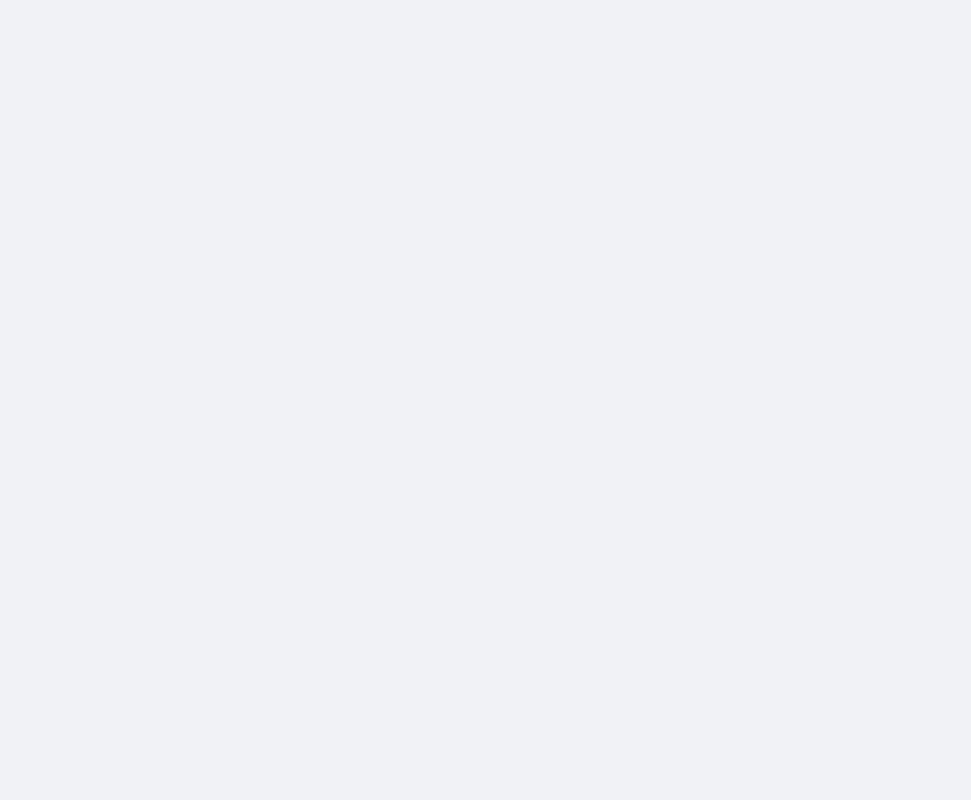
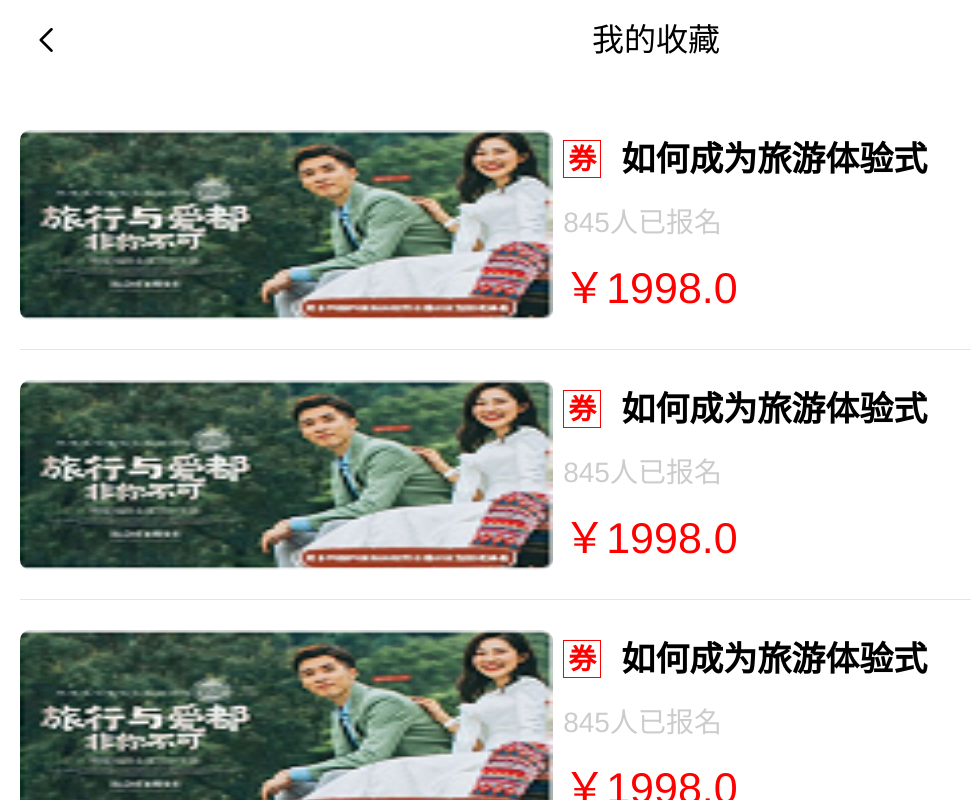
Before and after one commit to ismoneky/everday, a Vue app: page /#/mycollection in a window 1280 px wide. Shown: the whole page, without its empty margins (0-971 px from the left). Built offline with nearby package versions, Linux system fonts and the light colour scheme.

Commit message:
补充内容

```diff
--- a/src/router/index.js
+++ b/src/router/index.js
@@ -76,6 +76,10 @@ const routes = [{
     path: '/balance',
     name: 'balance',
     component: () => import('../views/profile/balance.vue')
+  }, {
+    path: '/mycollection',
+    name: 'mycollection',
+    component: () => import('../views/profile/mycollection.vue')
   }
 ]
 
--- a/src/views/profile/balance.vue
+++ b/src/views/profile/balance.vue
@@ -1,21 +1,41 @@
 <template>
   <div class="balance">
-    <top-nav title="我的余额"></top-nav>
+    <top-nav title="我的余额" class="border-bottom"></top-nav>
     <div class="content">
       <div class="cont-balance">账户余额： <span>5.01 &nbsp;学习币</span></div>
       <div class="cont-check">
         <ul>
           <li v-for="(item, index) in list" :key="index">
-            <section>
+            <section class="li-left">
               <img src="/money.jpg" />
-              <span>{{ item.count }}</span>
+              <span>{{ item.count }}</span
+              >学习币
             </section>
-            <section>
+            <section class="li-right">
               ￥<span>{{ item.money }}</span>
             </section>
           </li>
         </ul>
       </div>
+
+      <div class="text">
+        <h2 class="border-bottom">充值中心</h2>
+        <section>
+          <p>
+            1.学习币是网校中专有的一种虚拟货币，大家可以用学习币购买网校内的任何虚拟商品，比如课程、电子书
+          </p>
+          <p>2.充值后没有使用期限，但无法提现，退款和转赠他人。</p>
+          <p>3.如果遇到无法充值，充值失败等问题，请联系客服</p>
+        </section>
+        <div class="text-xieyi">
+          <input type="checkbox" name="" id="" />
+          阅读并同意
+          <a href="#">充值服务协议</a>
+        </div>
+      </div>
+    </div>
+    <div class="btndiv">
+      立即充值
     </div>
   </div>
 </template>
@@ -59,8 +79,9 @@ export default {
 }
 .cont-balance {
   width: 100%;
-  height: 1.2rem;
+  height: 1rem;
   background: white;
+  line-height: 1rem;
   font-size: 0.28rem;
   span {
     color: rgb(112, 112, 255);
@@ -68,7 +89,7 @@ export default {
 }
 .cont-check {
   width: 100%;
-  height: 3rem;
+  height: 4.2rem;
   padding: 0.2rem;
   ul {
     width: 100%;
@@ -77,11 +98,86 @@ export default {
     flex-direction: column;
     align-items: center;
     justify-content: space-around;
-    li{
-        width: 100%;
-        height: 0.8rem;
-        background: white;
+    li {
+      width: 100%;
+      height: 1.3rem;
+      background: white;
+      border-radius: 0.2rem;
+      border: 1px solid rgba(202, 202, 202, 0.6);
+      display: flex;
+      align-items: center;
+      justify-content: space-between;
+      margin-top: 0.2rem;
+      font-size: 0.32rem;
+      padding: 0 0.4rem;
+      .li-left {
+        display: flex;
+        align-items: center;
+        justify-content: space-between;
+        color: #666;
+        img {
+          width: 0.3rem;
+          height: 0.4rem;
+          margin-right: 0.1rem;
+        }
+      }
+      .li-right {
+        color: orangered;
+        font-weight: 600;
+        span {
+          font-size: 0.43rem;
+        }
+      }
+    }
+    li:hover {
+      border: 1px solid orangered;
+      box-shadow: 0.001rem 0.001rem 0.1rem 0.001rem orangered;
+      background: #feede3;
     }
   }
 }
+.text {
+  width: 100%;
+  height: 8rem;
+  background: white;
+  padding: 0.2rem;
+  h2 {
+    height: 1rem;
+    line-height: 1rem;
+    font-size: 0.34rem;
+  }
+  section {
+    margin: 0.2rem 0;
+    color: #ccc;
+    font-size: 0.26rem;
+    p {
+      line-height: 0.38rem;
+    }
+  }
+}
+.text-xieyi {
+  width: 100%;
+  height: 0.6rem;
+  font-size: 0.28rem;
+  display: flex;
+  align-items: center;
+  input {
+    margin-right: 0.1rem;
+  }
+  a {
+    margin-left: 0.2rem;
+  }
+}
+.btndiv {
+  width: 100%;
+  height: 1rem;
+  position: fixed;
+  bottom: 0;
+  left: 0;
+  background: orangered;
+  color: white;
+  font-size: 0.32rem;
+  text-align: center;
+  line-height: 1rem;
+}
 </style>
--- /dev/null
+++ b/src/views/profile/mycollection.vue
@@ -0,0 +1,137 @@
+<template>
+  <div class="mycollection">
+    <top-nav title="我的收藏"></top-nav>
+    <div class="content">
+      <div class="content-list border-bottom">
+        <div class="list-left">
+          <img src="/collection.png" alt="" />
+        </div>
+        <div class="list-right">
+          <h2><span>券</span>如何成为旅游体验式</h2>
+          <b>845人已报名</b>
+          <p>￥1998.0</p>
+        </div>
+      </div>
+      <div class="content-list border-bottom">
+        <div class="list-left">
+          <img src="/collection.png" alt="" />
+        </div>
+        <div class="list-right">
+          <h2><span>券</span>如何成为旅游体验式</h2>
+          <b>845人已报名</b>
+          <p>￥1998.0</p>
+        </div>
+      </div>
+
+      <div class="content-list border-bottom">
+        <div class="list-left">
+          <img src="/collection.png" alt="" />
+        </div>
+        <div class="list-right">
+          <h2><span>券</span>如何成为旅游体验式</h2>
+          <b>845人已报名</b>
+          <p>￥1998.0</p>
+        </div>
+      </div>
+      <div class="content-list border-bottom">
+        <div class="list-left">
+          <img src="/collection.png" alt="" />
+        </div>
+        <div class="list-right">
+          <h2><span>券</span>如何成为旅游体验式</h2>
+          <b>845人已报名</b>
+          <p>￥1998.0</p>
+        </div>
+      </div>
+      <div class="content-list border-bottom">
+        <div class="list-left">
+          <img src="/collection.png" alt="" />
+        </div>
+        <div class="list-right">
+          <h2><span>券</span>如何成为旅游体验式</h2>
+          <b>845人已报名</b>
+          <p>￥1998.0</p>
+        </div>
+      </div>
+    </div>
+  </div>
+</template>
+
+<script>
+import topNav from "@/components/topNav";
+export default {
+  components: { topNav },
+  name: "mycollection",
+  data() {
+    return {};
+  },
+  created() {},
+  methods: {},
+};
+</script>
+
+<style lang="scss" scoped>
+.mycollection {
+  width: 100%;
+  height: 100%;
+}
+.content {
+  width: 100%;
+    background: white;
+  height: calc(100% - 0.8rem);
+  padding: 0.2rem;
+  overflow: hidden;
+  overflow-y: auto;
+  .content-list {
+    background: white;
+    width: 100%;
+    height: 2.5rem;
+    display: flex;
+    align-items: center;
+    padding: 0.3rem 0rem;
+    .list-left {
+      width: 43%;
+      height: 100%;
+      img{
+          width: 100%;
+          height: 100%;
+          border-radius: 0.1rem;
+      }
+    }
+    .list-right {
+      padding: 0.1rem;
+      width: 57%;
+      height: 100%;
+      display: flex;
+      flex-direction: column;
+      justify-content: space-between;
+      font-size: 0.28rem;
+      h2 {
+        font-size: 0.34rem;
+        font-weight: 600;
+        display: flex;
+        align-items: center;
+        span {
+          width: 0.38rem;
+          border: 1px solid red;
+          color: red;
+          font-size: 0.28rem;
+          line-height: 0.38rem;
+          text-align: center;
+          height: 0.38rem;
+          display: block;
+          margin-right: 0.2rem;
+        }
+      }
+      b {
+        font-size: 0.28rem;
+        color: #cccccc;
+      }
+      p {
+        font-size: 0.43rem;
+        color: red;
+      }
+    }
+  }
+}
+</style>
```
Also changed, not shown: src/components/topNav.vue (+7 -8 lines), src/views/profile/Myprofile.vue (+4 -1 lines), public/collection.png (added).
